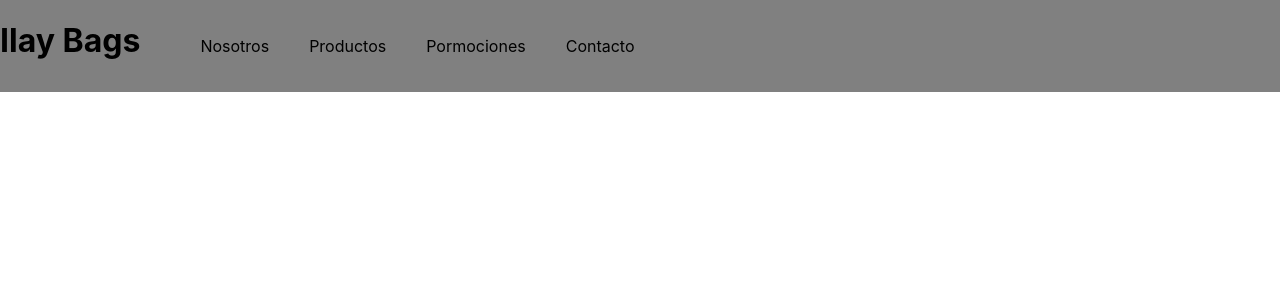
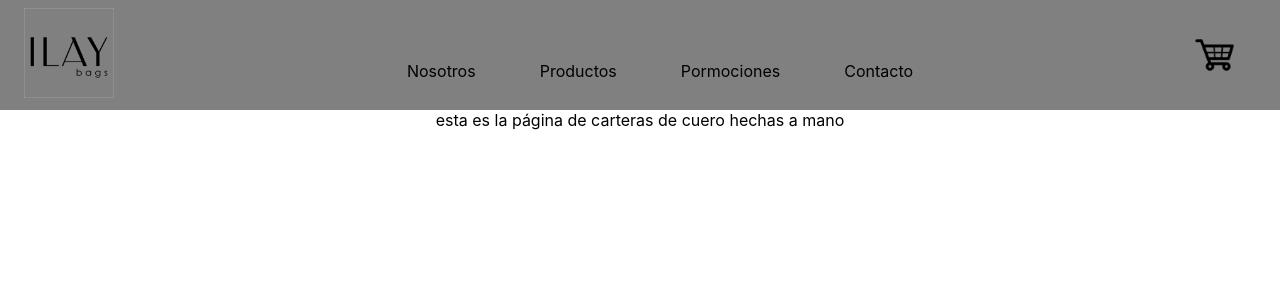
Before and after one commit to ELIANAMEZA/ReactCoderHouse, a React (Create React App) app: page /cart in a window 1280 px wide. Shown: the top 300 px of the page. Built offline with nearby package versions, Linux system fonts and the light colour scheme.

Commit message:
'modificaciones'

```diff
--- a/src/App.css
+++ b/src/App.css
@@ -1,5 +1,8 @@
 .App {
   text-align: center;
+  display: flex;
+  flex-direction: column;
+
 }
 
 .App-logo {
--- a/src/App.js
+++ b/src/App.js
@@ -1,11 +1,14 @@
 
 import './App.css';
-import { NavBar } from './components/NavBar/NavBar.jsx'
+import { NavBar } from './components/NavBar/NavBar.jsx';
+import { ItemListContainer } from './components/ItemListContainer/ItemListContainer';
+
 
 function App() {
   return (
     <div className="App">
      <NavBar />
+     <ItemListContainer saludo="esta es la página de carteras de cuero hechas a mano" />
     </div>
   );
 }
--- /dev/null
+++ b/src/components/CartWidget/CartWidget.css
@@ -0,0 +1,18 @@
+#cart{
+    width: 10%;
+    display: flex;
+    justify-content: center;
+    align-items: center;
+
+}
+#icono{
+    width: 6vh;
+    height: 6vh;
+    padding: 2vh;
+    border-radius: 100%;
+
+}
+img{
+    width: 100%;
+
+}
--- /dev/null
+++ b/src/components/CartWidget/CartWidget.jsx
@@ -0,0 +1,13 @@
+import React from 'react'
+import './CartWidget.css'
+import cartIcon from '../../img/iconos/cart.png'
+
+export const CartWidget = () => {
+    return (
+        <div id='cart'>
+            <div id='icono'>
+                <img src={cartIcon} />
+            </div>
+        </div>
+    )
+}
--- /dev/null
+++ b/src/components/ItemListContainer/ItemListContainer.jsx
@@ -0,0 +1,9 @@
+import React from 'react'
+
+export const ItemListContainer = ({saludo})  => {
+    return (
+        <div>
+            {saludo}
+        </div>
+    )
+}
--- a/src/components/NavBar/NavBar.css
+++ b/src/components/NavBar/NavBar.css
@@ -1,17 +1,52 @@
-
+/*
 div{
    background-color: grey;
    display: flex;
+   flex-direction: column;
+   justify-content:end;
 }
 
 ul{
     display: flex;
     flex-direction: row;
-    justify-content:end;
+
     list-style: none;
 }
 
 
 ul li{
     margin: 20px;
+} */
+
+
+#NavBar{
+    display: flex;
+    flex-direction: row;
+    justify-content: end;
+    background-color: grey;
+
 }
+#nav{
+    width: 80%;
+    display: flex;
+    align-items: flex-end;
+
+}
+ul{
+    display: flex;
+    width: 100%;
+    align-items: center;
+    justify-content: center;
+
+}
+li{
+    list-style: none;
+    padding: 1vw 4vh;
+}
+#marca{
+    width: 10%;
+}
+.logo{
+    width: 7vw;
+    padding: 1vh 3vh;
+}
--- a/src/components/NavBar/NavBar.jsx
+++ b/src/components/NavBar/NavBar.jsx
@@ -1,9 +1,15 @@
 import React from 'react';
 import './NavBar.css'
+import { CartWidget } from '../CartWidget/CartWidget';
+import logo from '../../img/iconos/logo.png'
 
 const NavBar = () => {
      return(
-         <div><h1>Ilay Bags</h1>
+         <div id='NavBar'>
+             <div id='marca'>
+                <img className='logo' src= { logo } alt="" />
+             </div>
+             <div id= 'nav'>
                 <ul>
                     <li>Nosotros</li>
                     <li>Productos</li>
@@ -11,6 +17,8 @@ const NavBar = () => {
                     <li>Contacto</li>
                 </ul>
              </div>
+             <CartWidget />
+         </div>
 
      )
 }
```
Also changed, not shown: src/img/iconos/cart.png (added), src/img/iconos/logo.png (added). Lines whose indentation alone changed are shown as unchanged.
